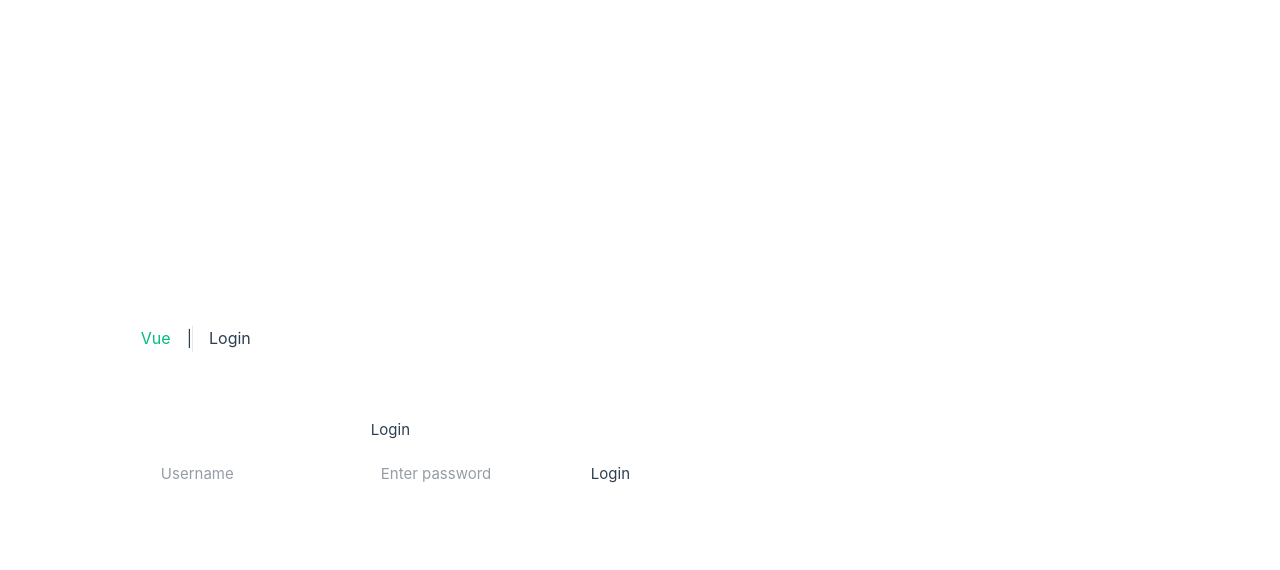
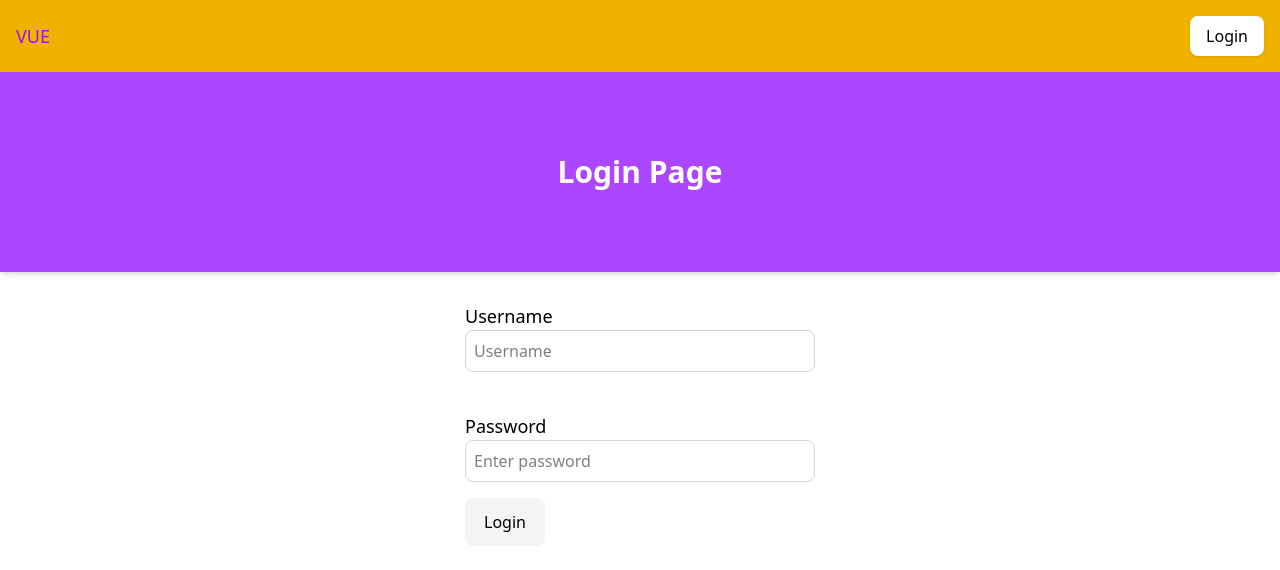
Before and after one commit to prashantguptah/routervue, a Vue app: page /login in a window 1280 px wide. Shown: the top 570 px of the page. Built offline with nearby package versions, Linux system fonts and the light colour scheme.

Commit message:
Added styles with Tailwind CSS

```diff
--- a/src/App.vue
+++ b/src/App.vue
@@ -1,5 +1,5 @@
-<script >
-import { RouterLink, RouterView } from 'vue-router'
+<script>
+import { RouterLink, RouterView } from "vue-router";
 import { mapState, mapActions } from "vuex";
 export default {
   computed: {
@@ -9,72 +9,45 @@ export default {
     ...mapActions(["logout"]),
   },
 };
-
 </script>
 
 <template>
   <div class="app">
     <header>
-
-    <!-- <div class="wrapper">
+      <!-- <div class="wrapper">
       <nav>
         <RouterLink to="/">Home</RouterLink>
         <RouterLink to="/about">About</RouterLink>
         <RouterLink to="/foo">click</RouterLink>
       </nav>
     </div> -->
-  </header>
-  <nav>
-    <router-link to="/">Vue</router-link> |
-    <router-link v-if="!user" to="/login">Login</router-link>
-    <router-link v-if="user" to="/" @click="logout">Logout</router-link>
-  </nav>
-  <router-view/>
+
+    </header>
+    <div class="wrapper">
+    <nav class="flex items-center justify-between bg-yellow-500 text-white shadow-md">
+
+      <router-link to="/" class="text-lg text-purple-600 hover:text-gray-200 px-8">
+        VUE
+      </router-link>
 
 
-
-
+      <div class="flex space-x-4">
+        <router-link v-if="!user" to="/login"  class="bg-white mx-4 text-black font-medium px-4 py-2 rounded-lg hover:bg-amber-200 shadow ">Login</router-link>
+        <router-link v-if="user" to="/" @click="logout"  class="bg-white mx-4 text-black font-medium px-4 py-2  hover:bg-amber-200 rounded-lg shadow">
+          Logout
+        </router-link>
+      </div>
+    </nav>
   </div>
 
+    <router-view />
+  </div>
 </template>
 
 <style scoped>
-header {
-  line-height: 1.5;
-  max-height: 100vh;
-  display: flex;
-  flex-direction: column;
-}
-.app{
-  display: flex;
-  flex-direction: column;
-
-}
-
-nav {
-  width: 100%;
-  font-size: 12px;
-  text-align: center;
-  margin-top: 2rem;
-  display: flex;
-}
-
-nav a.router-link-exact-active {
-  color: var(--color-text);
-}
-
-nav a.router-link-exact-active:hover {
-  background-color: transparent;
-}
-
-nav a {
-  display: inline-block;
-  padding: 0 1rem;
-  border-left: 1px solid var(--color-border);
-}
-
-nav a:first-of-type {
-  border: 0;
+.wrapper{
+  background-color: yellow;
+  width: 100vw;
 }
 
 @media (min-width: 1024px) {
@@ -100,7 +73,7 @@ nav a:first-of-type {
     font-size: 1rem;
 
     padding: 1rem 0;
-    margin-top: 1rem;
+    margin-top: 0rem;
   }
 }
 </style>
--- a/src/assets/main.css
+++ b/src/assets/main.css
@@ -1,36 +1,2 @@
-@import './base.css';
+/* @import './base.css'; */
 @import "tailwindcss";
-
-#app {
-  max-width: 1280px;
-  margin: 0 auto;
-  padding: 2rem;
-  font-weight: normal;
-}
-
-a,
-.green {
-  text-decoration: none;
-  color: hsla(160, 100%, 37%, 1);
-  transition: 0.4s;
-  padding: 3px;
-}
-
-@media (hover: hover) {
-  a:hover {
-    background-color: hsla(160, 100%, 37%, 0.2);
-  }
-}
-
-@media (min-width: 1024px) {
-  body {
-    display: flex;
-    place-items: center;
-  }
-
-  #app {
-    display: grid;
-    grid-template-columns: 1fr 1fr;
-    padding: 0 2rem;
-  }
-}
--- a/src/views/HomeView.vue
+++ b/src/views/HomeView.vue
@@ -1,11 +1,9 @@
 <template>
-  <div class="container">
-    <nav>
-      <router-link v-if="!user" to="/login">Login</router-link>
-      <router-link v-if="user" to="/" @click="logout">Logout</router-link>
-    </nav>
+  <div >
 
-    <h1>Home Page</h1>
+
+    <h1 class="text-5xl font-extrabold text-center text-blue-700 mt-12">Home Page</h1>
+
   </div>
 
 </template>
@@ -25,18 +23,7 @@ export default {
 </script>
 
 <style scoped>
-.container {
-  text-align: center;
-  margin-top: 50px;
-}
-nav {
-  display: flex;
-  justify-content: flex-end;
-  padding: 10px;
-}
-nav a {
-  margin-right: 20px;
-  text-decoration: none;
-  font-size: 18px;
-}
+
+
+
 </style>
--- a/src/views/LoginView.vue
+++ b/src/views/LoginView.vue
@@ -1,9 +1,48 @@
 <template>
   <div class="container">
-      <h2>Login</h2>
-      <input type="text" v-model="username" placeholder="Username" />
-      <input type="password" placeholder="Enter password">
-      <button @click="handleLogin">Login</button>
+    <div class="text-center p-6 bg-purple-500 h-[200px] flex items-center justify-center text-white shadow-md">
+  <h2 class="text-3xl font-bold">Login Page</h2>
+</div>
+
+
+<div class="flex flex-col text-left items-center mt-[30px]">
+
+  <div>
+    <label for="username" class="mb-4 text-lg text-black">Username</label>
+    <br>
+
+  <input
+    type="text"
+    v-model="username"
+    placeholder="Username"
+    class="w-[350px] p-2 mb-4 border border-gray-300 rounded-lg focus:outline-none focus:ring-2"
+  />
+  <br>
+  <br>
+
+  <label for="password" class="mb-4 text-lg text-black">Password</label>
+  <br>
+  <input
+    type="password"
+    v-model="password"
+    placeholder="Enter password"
+    class="w-[350px] p-2 mb-4 border border-gray-300 rounded-lg focus:outline-none focus:ring-2"
+  />
+ <br>
+
+  <button
+    @click="handleLogin"
+    class="w-[80px] bg-gray-100 text-black py-3 rounded-lg"
+  >
+    Login
+  </button>
+
+  </div>
+
+
+</div>
+
+
   </div>
 </template>
 
@@ -30,20 +69,7 @@
 };
 </script>
 
+<style scoped>
 
 
-  <style scoped>
-  .container {
-    text-align: center;
-    margin-top: 50px;
-  }
-  input {
-    padding: 10px;
-    margin: 10px;
-    width: 200px;
-  }
-  button {
-    padding: 10px;
-    cursor: pointer;
-  }
 </style>
--- a/src/views/ProfileView.vue
+++ b/src/views/ProfileView.vue
@@ -1,6 +1,7 @@
 <template>
-    <div class="container">
-      <h1 v-if="user">Welcome, {{ user.username }}</h1>
+    <div >
+      <h1 v-if="user" class="text-4xl font-bold text-center mt-10">Welcome, {{ user.username }}</h1>
+
       <h1 v-else>Loading...</h1>
     </div>
   </template>
@@ -17,18 +18,7 @@
   </script>
 
   <style scoped>
-  .container {
-    text-align: center;
-    margin-top: 50px;
-  }
-  nav {
-    display: flex;
-    justify-content: flex-end;
-    padding: 10px;
-  }
-  nav a {
-    margin-right: 20px;
-    text-decoration: none;
-    font-size: 18px;
-  }
+
+
+
   </style>
```
Lines whose indentation alone changed are shown as unchanged.
